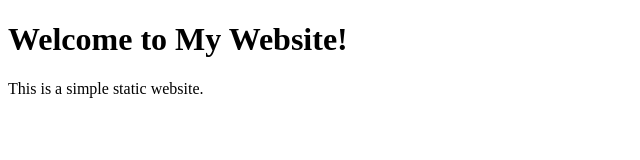
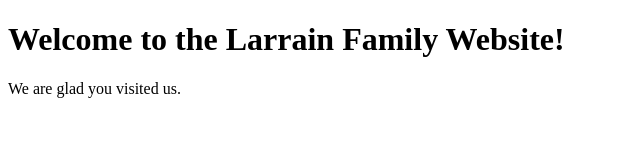
Before and after one commit to wicha/wicha.github.io, a plain HTML site: page index.html in a window 1280 px wide. Shown: the whole page, without its empty margins (0-640 px from the left). Drawn offline with Linux system fonts and the light colour scheme.

Commit message:
Update index.html

```diff
--- a/index.html
+++ b/index.html
@@ -6,7 +6,7 @@
     <title>Larrain Family Website</title>
 </head>
 <body>
-    <h1>Welcome to My Website!</h1>
-    <p>This is a simple static website.</p>
+    <h1>Welcome to the Larrain Family Website!</h1>
+    <p>We are glad you visited us.</p>
 </body>
 </html>
```
